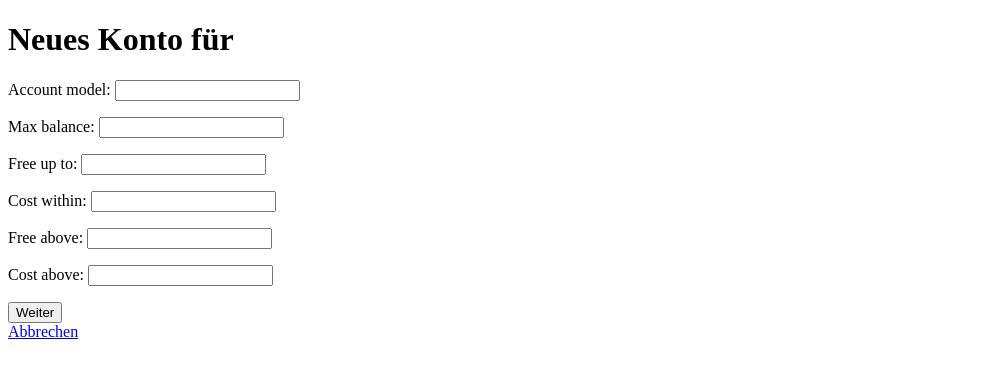
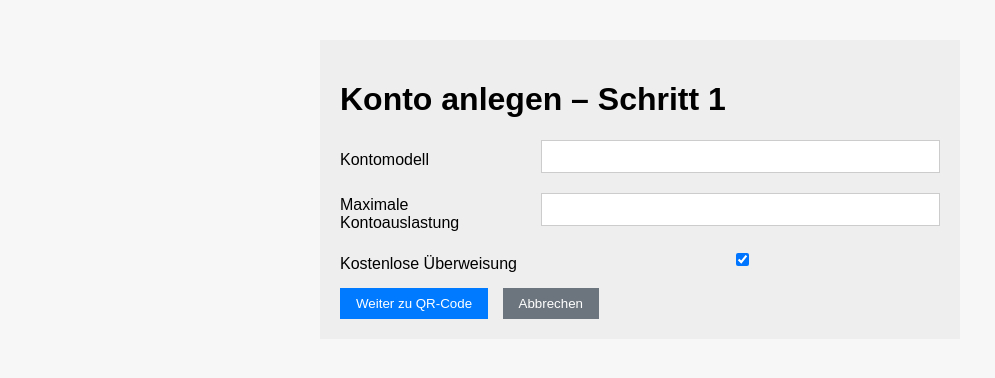
Before and after one commit to matsohms/1LuftiBank, a Django app: template core/templates/account_step1.html in a window 1280 px wide. Shown: the top 378 px of the page, without its empty margins (0-995 px from the left). Run offline with Django 4.2, Linux system fonts and the light colour scheme; the template is opened without the code that fills it: values that come from a table or form of the project are taken from there, others are empty.

Commit message:
Update account_step1.html

```diff
--- a/core/templates/account_step1.html
+++ b/core/templates/account_step1.html
@@ -1,12 +1,71 @@
 <!DOCTYPE html>
 <html lang="de">
-<head><meta charset="UTF-8"><title>Neues Konto – Schritt 1</title></head>
+<head>
+  <meta charset="UTF-8">
+  <title>Konto anlegen – Schritt 1</title>
+  <style>
+    body { font-family: Arial, sans-serif; background: #f7f7f7; }
+    .container { background: #eee; padding: 20px; margin: 40px auto; width: 90%; max-width: 600px; }
+    .row { display: flex; gap: 10px; margin-bottom: 15px; align-items: center; }
+    .row label { flex: 1; padding-top: 8px; }
+    .row input, .row select { flex: 2; padding: 8px; background: #fff; border: 1px solid #ccc; }
+    .full-row { display: flex; flex-direction: column; gap: 5px; margin-bottom: 15px; }
+    .full-row label { padding-bottom: 5px; }
+    button { border: none; padding: 8px 16px; font-family: Arial; margin-right: 10px; }
+    .btn-primary { background: #007bff; color: #fff; }
+    .btn-secondary { background: #6c757d; color: #fff; }
+  </style>
+  <script>
+    document.addEventListener('DOMContentLoaded', function(){
+      const freeCheckbox = document.getElementById('free_checkbox');
+      const costBlock    = document.getElementById('cost_block');
+
+      function toggleCosts(){
+        costBlock.style.display = freeCheckbox.checked ? 'none' : 'block';
+      }
+      freeCheckbox.addEventListener('change', toggleCosts);
+      toggleCosts();
+    });
+  </script>
+</head>
 <body>
-  <h1>Neues Konto für {{ customer.first_name }} {{ customer.last_name }}</h1>
-  <form method="post">{% csrf_token %}
-    {{ form.as_p }}
-    <button>Weiter</button>
-  </form>
-  <a href="{% url 'customer_detail' customer.pk %}">Abbrechen</a>
+  <div class="container">
+    <h1>Konto anlegen – Schritt 1</h1>
+    <form method="post">{% csrf_token %}
+      <div class="row">
+        <label for="id_account_model">Kontomodell</label>
+        {{ form.account_model }}
+      </div>
+      <div class="row">
+        <label for="id_max_balance">Maximale Kontoauslastung</label>
+        {{ form.max_balance }}
+      </div>
+      <div class="row">
+        <label for="free_checkbox">Kostenlose Überweisung</label>
+        <input type="checkbox" id="free_checkbox" name="free_checkbox" checked />
+      </div>
+
+      <div id="cost_block">
+        <div class="row">
+          <label for="id_free_up_to">Kostenpflichtig bis (Betrag)</label>
+          {{ form.free_up_to }}
+        </div>
+        <div class="row">
+          <label for="id_cost_within">Kosten pro Überweisung</label>
+          {{ form.cost_within }}
+        </div>
+        <div class="row">
+          <label for="id_cost_mode">Abrechnung als</label>
+          <select id="id_cost_mode" name="cost_mode">
+            <option value="percent">Prozent</option>
+            <option value="fixed">Pauschal</option>
+          </select>
+        </div>
+      </div>
+
+      <button type="submit" class="btn-primary">Weiter zu QR-Code</button>
+      <a href="{% url 'customer_detail' customer.pk %}"><button type="button" class="btn-secondary">Abbrechen</button></a>
+    </form>
+  </div>
 </body>
 </html>
```
